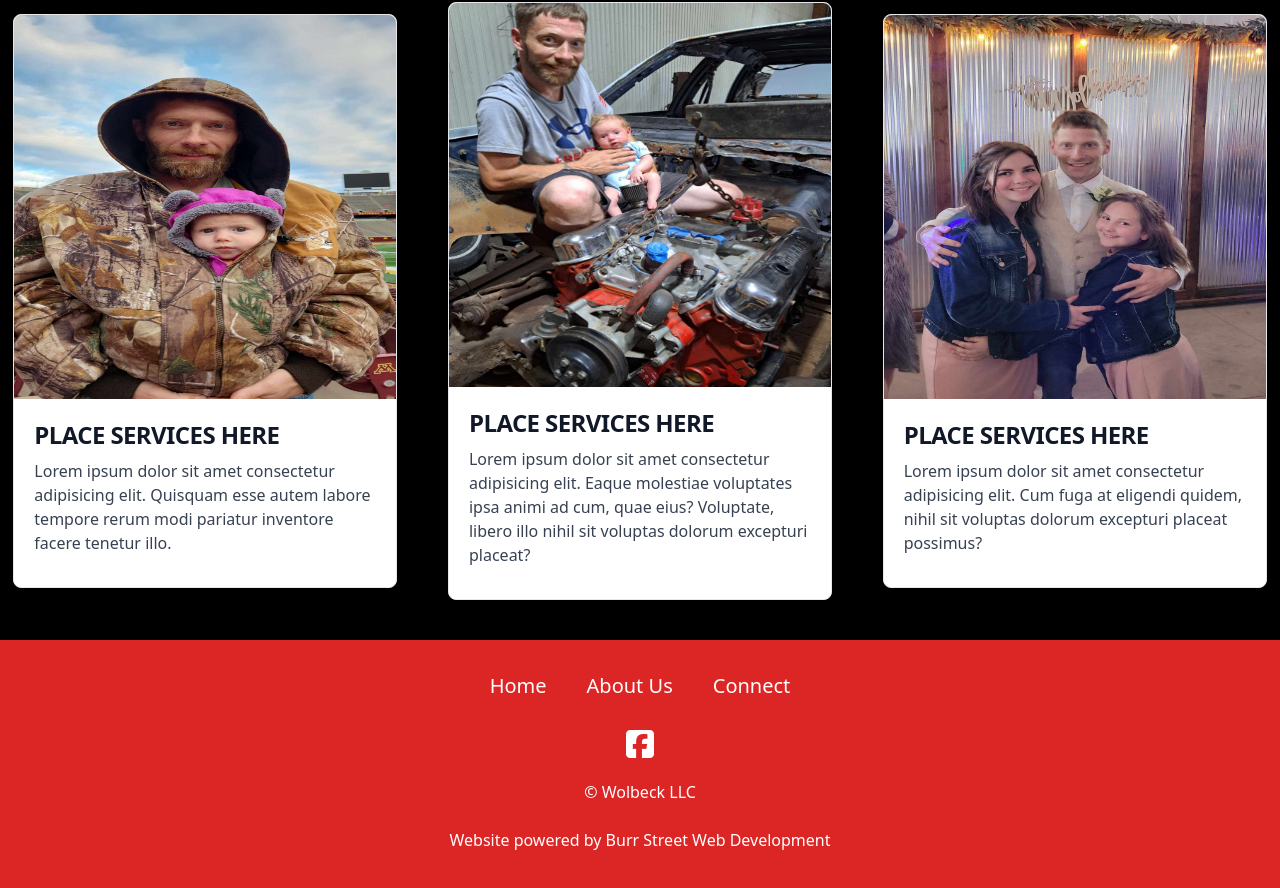
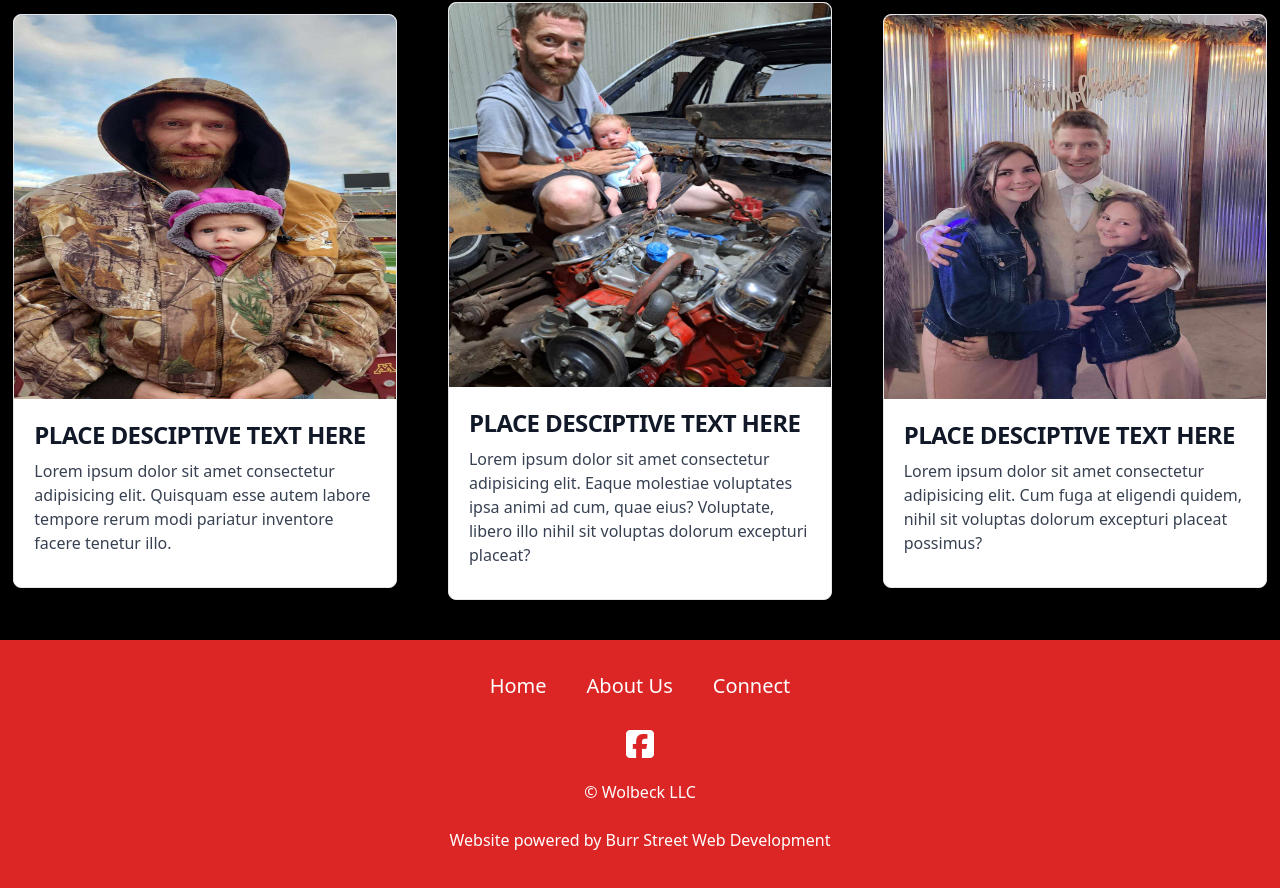
Before and after one commit to smittywebs/wolbeck, a website: page index.html in a window 1280 px wide. Shown: the part 1802-2690 px from the top of the page. Drawn offline with Linux system fonts and the light colour scheme.

Commit message:
ANOTHER ONE

```diff
--- a/index.html
+++ b/index.html
@@ -207,7 +207,7 @@
               <h5
                 class="mb-2 text-2xl font-bold tracking-tight text-gray-900 dark:text-white"
               >
-                PLACE SERVICES HERE
+                PLACE DESCIPTIVE TEXT HERE
               </h5>
             </a>
             <p class="mb-3 font-normal text-gray-700 dark:text-gray-400">
@@ -232,7 +232,7 @@
               <h5
                 class="mb-2 text-2xl font-bold tracking-tight text-gray-900 dark:text-white"
               >
-                PLACE SERVICES HERE
+              PLACE DESCIPTIVE TEXT HERE
               </h5>
             </a>
             <p class="mb-3 font-normal text-gray-700 dark:text-gray-400">
@@ -257,7 +257,7 @@
               <h5
                 class="mb-2 text-2xl font-bold tracking-tight text-gray-900 dark:text-white"
               >
-                PLACE SERVICES HERE
+              PLACE DESCIPTIVE TEXT HERE
               </h5>
             </a>
             <p class="mb-3 font-normal text-gray-700 dark:text-gray-400">
```
